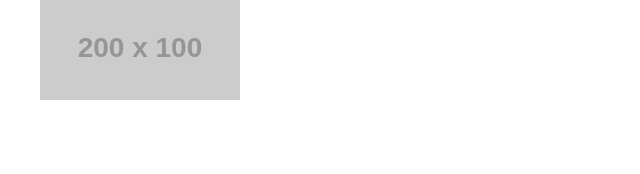
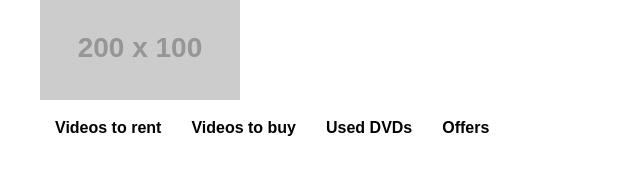
Before and after one commit to lucasjstn/html-practice, a plain HTML site: page index.html in a window 1280 px wide. Shown: the whole page, without its empty margins (0-640 px from the left). Drawn offline with Linux system fonts and the light colour scheme; placeholder pictures from the web are drawn by us.

Commit message:
added navbar: Exercise 3.06: Putting It All Together

```diff
--- a/index.css
+++ b/index.css
@@ -8,3 +8,31 @@ body {
     margin: 0 auto;
     width: 1200px;
 }
+
+nav ul {
+    display: flex;
+    list-style: none;
+}
+
+nav a {
+    color: black;
+    font-weight: bold;
+    display: block;
+    padding: 15px;
+    text-decoration: none;
+}
+
+nav a:hover {
+    text-decoration: underline;
+}
+/* nav a {
+    color: black;
+    font-weight: bold;
+    display: block;
+    padding: 15px;
+    text-decoration: none;
+}
+
+nav a:hover {
+    text-decoration: underline;
+} */
--- a/index.html
+++ b/index.html
@@ -10,6 +10,15 @@
       <img src="https://dummyimage.com/200x100/000/fff&text=Logo" alt="" />
     </header>
 
+    <nav>
+      <ul>
+        <li><a href="">Videos to rent</a></li>
+        <li><a href="">Videos to buy</a></li>
+        <li><a href="">Used DVDs</a></li>
+        <li><a href="">Offers</a></li>
+      </ul>
+    </nav>
+
     <section>
       <!-- breadcrumb will go here -->
     </section>
```
